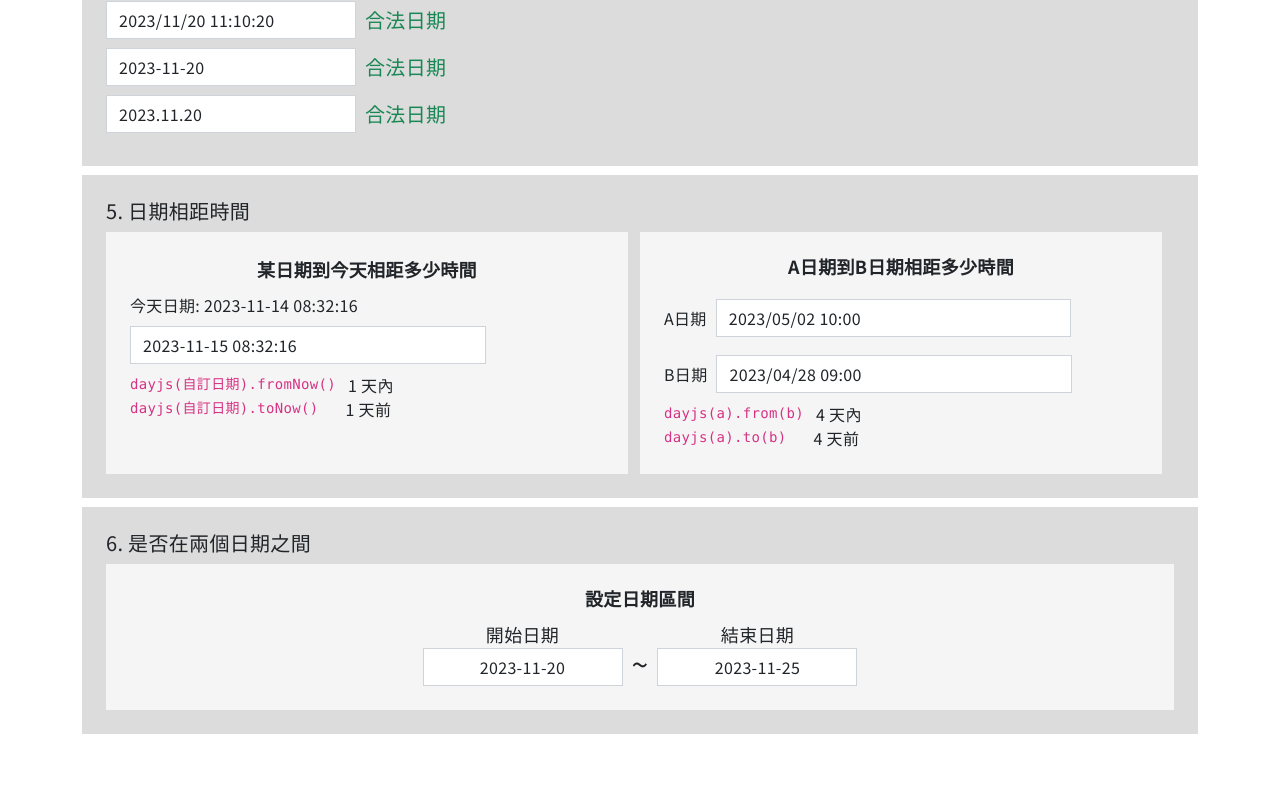
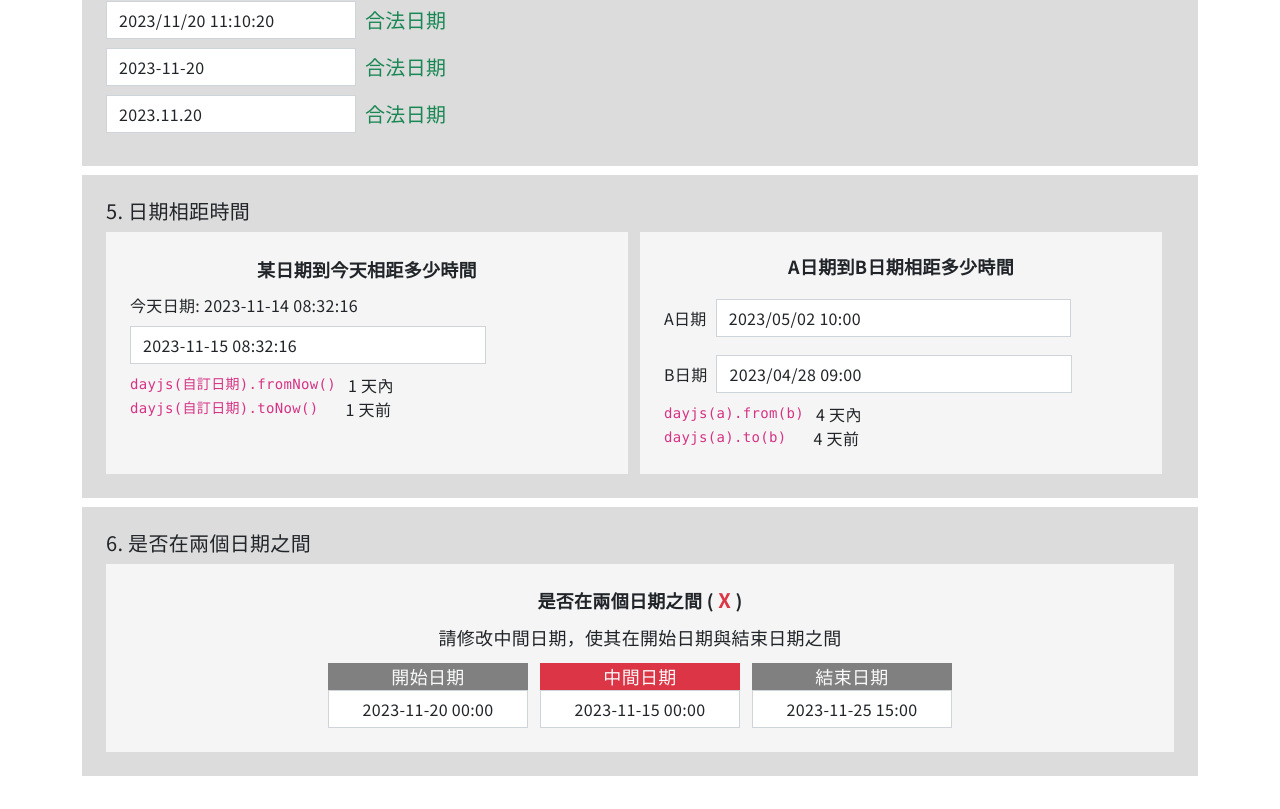
Before and after one commit to MizuYang/day.js, a Vue app: page /#/ in a window 1280 px wide. Shown: the part 1315-2124 px from the top of the page. Before the commit the page ends 2082 px from the top, so only its background shows below. Built offline with nearby package versions, Linux system fonts and the light colour scheme.

Commit message:
新增 demo6: 判斷日期是否在兩個日期之間

```diff
--- a/src/components/Demo6是否在兩個日期之間.vue
+++ b/src/components/Demo6是否在兩個日期之間.vue
@@ -2,13 +2,13 @@
   <section class="bg-gainsboro mb-3 p-10">
     <h2 class="text-20 mb-3">6. 是否在兩個日期之間</h2>
 
-    <!-- 設定兩個日期 -->
-    <SetupDate />
+    <!-- 是否在兩個日期之間 -->
+    <IsBetween />
   </section>
 </template>
 
 <script setup>
-import SetupDate from '@/components/demo6-items/SetupDate.vue'
+import IsBetween from '@/components/demo6-items/IsBetween.vue'
 </script>
 
 <style lang='scss' scope></style>
--- /dev/null
+++ b/src/components/demo6-items/IsBetween.vue
@@ -0,0 +1,55 @@
+<template>
+  <div class="text-center bg-whitesmoke p-10">
+    <h3 class="text-18 fw-bold-7">
+      是否在兩個日期之間
+      (
+        <span class="text-20"
+              :class="isBetween?'text-success':'text-danger'">
+          {{ isBetween?'O':'X' }}
+        </span>
+       )
+    </h3>
+
+    <p class="text-18 text-center mt-5">
+      請修改中間日期，使其在開始日期與結束日期之間
+    </p>
+
+    <div class="d-flex justify-content-center aligm-items-center mt-5">
+      <div class="d-flex flex-column bg-gray text-light">
+        <span class="text-18 text-center">開始日期</span>
+        <input type="text"
+               class="form-control text-center"
+               :value="startDate"
+               @input="updateDate($event, 'startDate')"
+               style="width:200px;">
+      </div>
+      <div class="d-flex flex-column mx-5"
+           :class="isBetween?'bg-success':'bg-danger'">
+        <span class="text-18 text-light text-center">中間日期</span>
+        <input type="text"
+               class="form-control text-center"
+               :value="centerDate"
+               @input="updateDate($event, 'centerDate')"
+               style="width:200px;">
+      </div>
+      <div class="d-flex flex-column bg-gray text-light">
+        <span class="text-18 text-center">結束日期</span>
+        <input type="text"
+               class="form-control text-center"
+               :value="endDate"
+               @input="updateDate($event, 'endDate')"
+               style="width:200px;">
+      </div>
+    </div>
+  </div>
+</template>
+
+<script setup>
+import { storeToRefs } from 'pinia'
+import { useIsBetweenStore } from '@/stores/demo6/isBetweenStore.js'
+
+const { startDate, centerDate, endDate, isBetween } = storeToRefs(useIsBetweenStore())
+const { updateDate } = useIsBetweenStore()
+</script>
+
+<style lang='scss' scope></style>
--- a/src/components/demo6-items/SetupDate.vue
+++ /dev/null
@@ -1,34 +0,0 @@
-<template>
-  <div class="text-center bg-whitesmoke p-10">
-    <h3 class="text-18 fw-bold-7">設定日期區間</h3>
-
-    <div class="d-flex justify-content-center aligm-items-center mt-5">
-      <div class="d-flex flex-column">
-        <span class="text-18 text-center">開始日期</span>
-        <input type="text"
-               class="form-control text-center"
-               :value="startDate"
-               @input="updateDate($event, 'startDate')"
-               style="width:200px;">
-      </div>
-      <span class="mt-auto mx-3"
-            style="font-size:30px;">~</span>
-      <div class="d-flex flex-column">
-        <span class="text-18 text-center">結束日期</span>
-        <input type="text"
-               class="form-control text-center"
-               :value="endDate"
-               @input="updateDate($event, 'endDate')"
-               style="width:200px;">
-      </div>
-    </div>
-  </div>
-</template>
-
-<script setup>
-import { useSetupDateStore } from '@/stores/demo6/setupDateStore.js'
-
-const { startDate, endDate, updateDate } = useSetupDateStore()
-</script>
-
-<style lang='scss' scope></style>
--- /dev/null
+++ b/src/stores/demo6/isBetweenStore.js
@@ -0,0 +1,39 @@
+import { ref, reactive, toRefs } from 'vue'
+import { defineStore } from 'pinia'
+import dayjs from 'dayjs'
+
+import isBetween from 'dayjs/plugin/isBetween'
+dayjs.extend(isBetween)
+
+export const useIsBetweenStore = defineStore('isBetweenStore', () => {
+  // data
+  const data = reactive({
+    startDate: '2023-11-20 00:00',
+    centerDate: '2023-11-15 00:00',
+    endDate: '2023-11-25 15:00'
+  })
+  const isBetween = ref(false)
+  const { startDate, endDate, centerDate } = toRefs(data)
+  const rules = [
+    'YYYY-MM-DD HH:mm:ss', 'YYYY-MM-DD HH:mm', 'YYYY-MM-DD',
+    'YYYY/MM/DD HH:mm:ss', 'YYYY/MM/DD HH:mm', 'YYYY/MM/DD',
+    'YYYY.MM.DD HH:mm:ss', 'YYYY.MM.DD HH:mm', 'YYYY.MM.DD'
+  ]
+
+  function updateDate (e, keyName) {
+    const isValid = dayjs(e.target.value, rules, true).isValid()
+    if (!isValid) return
+
+    data[keyName] = e.target.value
+    checkBetween()
+  }
+  function checkBetween () {
+    isBetween.value = dayjs(centerDate.value).isBetween(startDate.value, dayjs(endDate.value))
+  }
+
+  return {
+    ...toRefs(data),
+    isBetween,
+    updateDate
+  }
+})
--- a/src/stores/demo6/setupDateStore.js
+++ /dev/null
@@ -1,32 +0,0 @@
-import { reactive, toRefs } from 'vue'
-import { defineStore } from 'pinia'
-import dayjs from 'dayjs'
-
-export const useSetupDateStore = defineStore('setupDateStore', () => {
-  // data
-  const data = reactive({
-    startDate: '2023-11-20',
-    endDate: '2023-11-25'
-  })
-  const { startDate, endDate } = toRefs(data)
-  const rules = [
-    'YYYY-MM-DD HH:mm:ss', 'YYYY-MM-DD HH:mm', 'YYYY-MM-DD',
-    'YYYY/MM/DD HH:mm:ss', 'YYYY/MM/DD HH:mm', 'YYYY/MM/DD',
-    'YYYY.MM.DD HH:mm:ss', 'YYYY.MM.DD HH:mm', 'YYYY.MM.DD'
-  ]
-
-  console.log('startDate', startDate.value)
-  console.log('endDate', endDate.value)
-
-  function updateDate (e, keyName) {
-    const isValid = dayjs(e.target.value, rules, true).isValid()
-    if (!isValid) return
-
-    data[keyName] = e.target.value
-  }
-
-  return {
-    ...toRefs(data),
-    updateDate
-  }
-})
```
Also changed, not shown: src/components/demo6-items/IsBefore.vue (added, +9 -0 lines).
